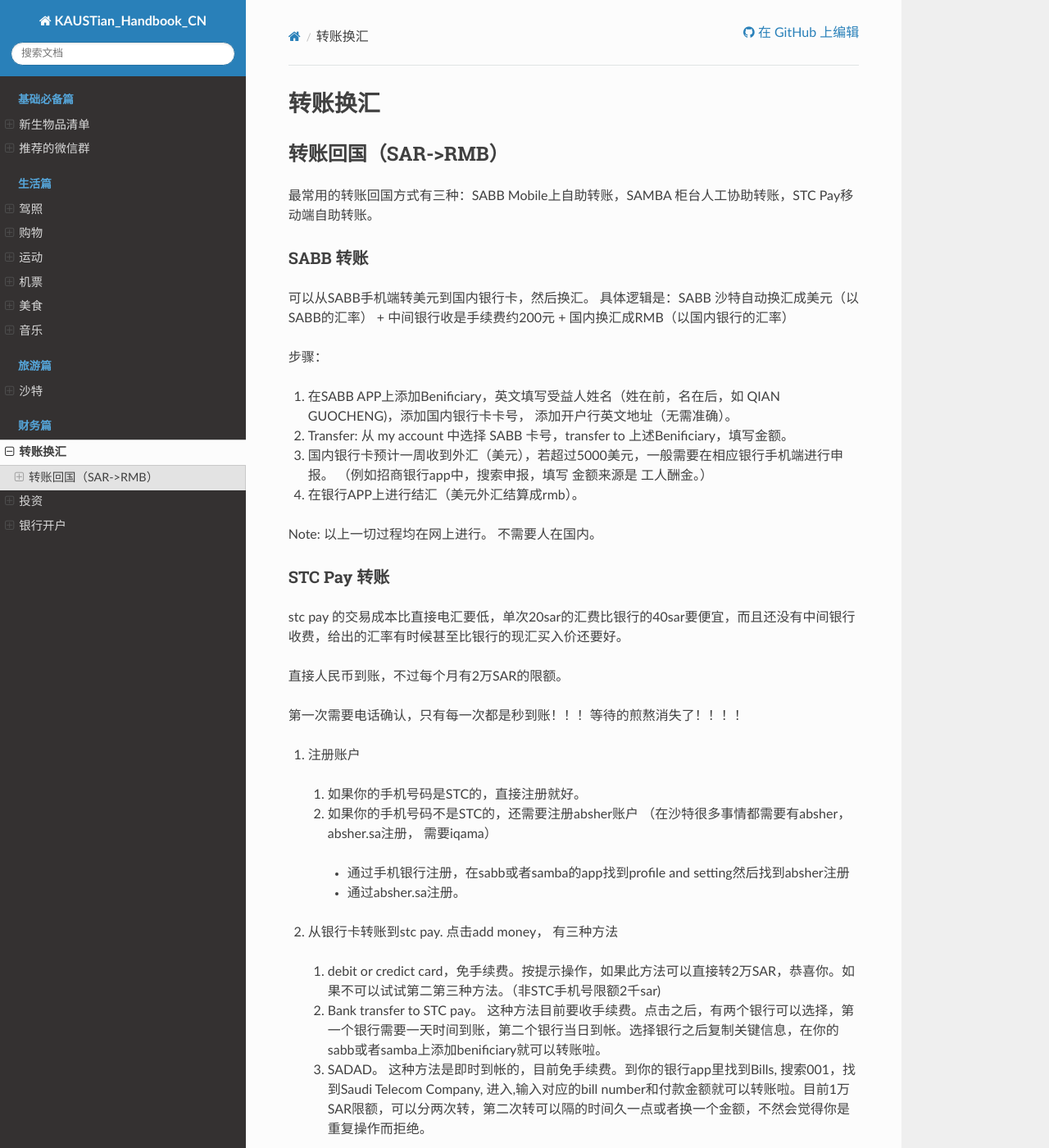
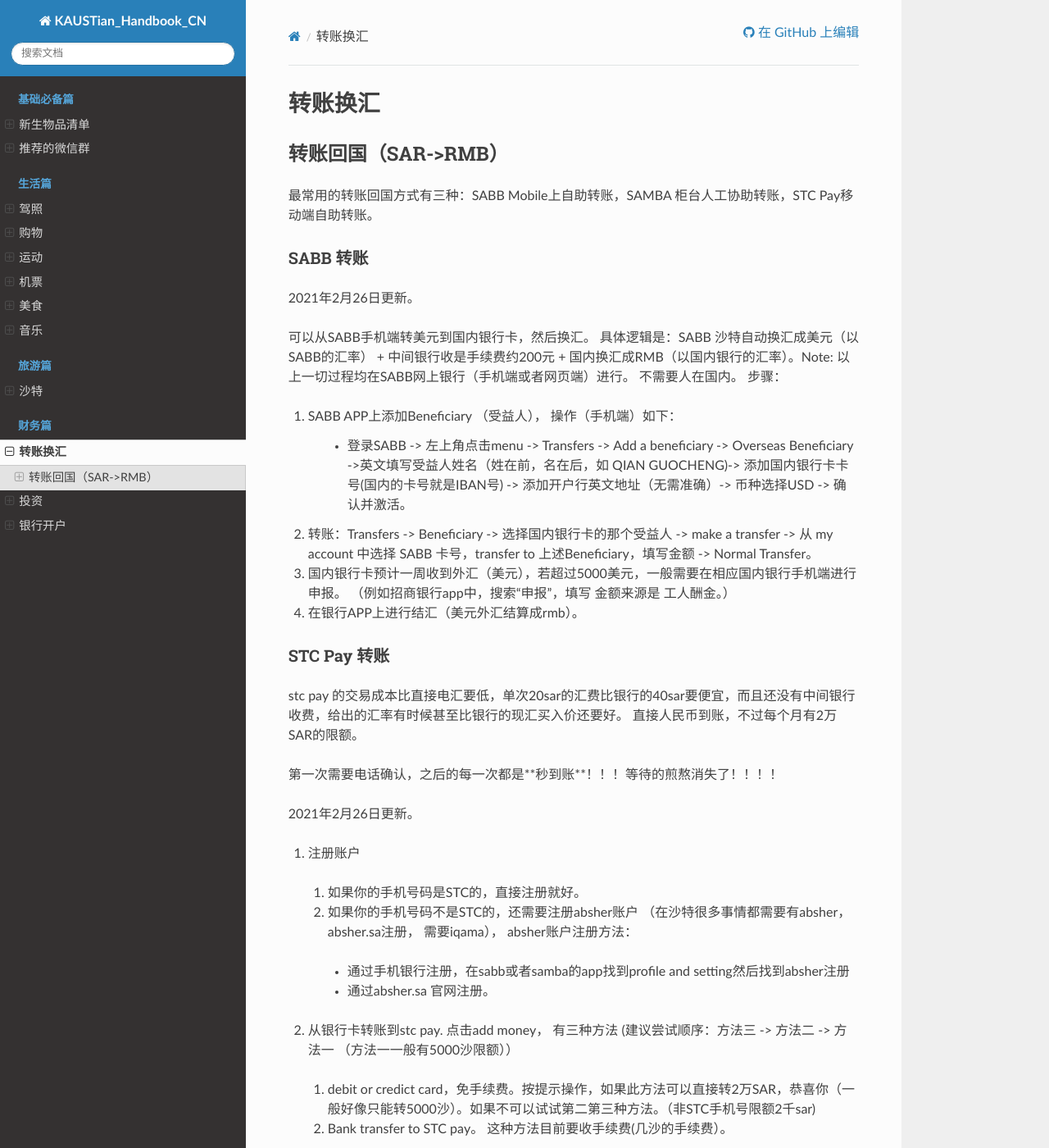
Before and after one commit to guochengqian/KAUSTian_Handbook_CN, a Sphinx documentation site: the page built from docs/content/finance/transfer.rst, in a window 1280 px wide and 1400 px high. Shown: the whole window at 82% size. Built offline with Sphinx 7.4.7 and the Read the Docs theme 2.0.0, drawn with Linux system fonts in a browser that asks for light colours; some of the changed text lies outside the part shown.

Commit message:
添加了转账详情

```diff
--- a/docs/content/finance/transfer.rst
+++ b/docs/content/finance/transfer.rst
@@ -15,44 +15,54 @@
 
 最常用的转账回国方式有三种：SABB Mobile上自助转账，SAMBA 柜台人工协助转账，STC Pay移动端自助转账。
 
+.. _sabbtrans:
 SABB 转账
 ^^^^^^^^^
-可以从SABB手机端转美元到国内银行卡，然后换汇。 具体逻辑是：SABB 沙特自动换汇成美元（以SABB的汇率） + 中间银行收是手续费约200元 + 国内换汇成RMB（以国内银行的汇率）
+2021年2月26日更新。
 
+可以从SABB手机端转美元到国内银行卡，然后换汇。 具体逻辑是：SABB 沙特自动换汇成美元（以SABB的汇率） + 中间银行收是手续费约200元 + 国内换汇成RMB（以国内银行的汇率）。Note: 以上一切过程均在SABB网上银行（手机端或者网页端）进行。 不需要人在国内。
 步骤：
 
-1. 在SABB APP上添加Benificiary，英文填写受益人姓名（姓在前，名在后，如 QIAN GUOCHENG)，添加国内银行卡卡号， 添加开户行英文地址（无需准确）。
-2. Transfer: 从 my account 中选择 SABB 卡号，transfer to 上述Benificiary，填写金额。
-3. 国内银行卡预计一周收到外汇（美元），若超过5000美元，一般需要在相应银行手机端进行申报。 （例如招商银行app中，搜索申报，填写 金额来源是 工人酬金。）
+1. SABB APP上添加Beneficiary （受益人）， 操作（手机端）如下：
+
+    * 登录SABB -> 左上角点击menu -> Transfers -> Add a beneficiary -> Overseas Beneficiary ->英文填写受益人姓名（姓在前，名在后，如 QIAN GUOCHENG)-> 添加国内银行卡卡号(国内的卡号就是IBAN号) -> 添加开户行英文地址（无需准确）-> 币种选择USD -> 确认并激活。
+
+2. 转账：Transfers -> Beneficiary -> 选择国内银行卡的那个受益人 -> make a transfer -> 从 my account 中选择 SABB 卡号，transfer to 上述Beneficiary，填写金额 -> Normal Transfer。
+3. 国内银行卡预计一周收到外汇（美元），若超过5000美元，一般需要在相应国内银行手机端进行申报。 （例如招商银行app中，搜索“申报”，填写 金额来源是 工人酬金。）
 4. 在银行APP上进行结汇（美元外汇结算成rmb）。
 
-Note: 以上一切过程均在网上进行。 不需要人在国内。
+
 
 
 STC Pay 转账
 ^^^^^^^^^^^^^^^
-stc pay 的交易成本比直接电汇要低，单次20sar的汇费比银行的40sar要便宜，而且还没有中间银行收费，给出的汇率有时候甚至比银行的现汇买入价还要好。
+stc pay 的交易成本比直接电汇要低，单次20sar的汇费比银行的40sar要便宜，而且还没有中间银行收费，给出的汇率有时候甚至比银行的现汇买入价还要好。 直接人民币到账，不过每个月有2万SAR的限额。
 
-直接人民币到账，不过每个月有2万SAR的限额。
+第一次需要电话确认，之后的每一次都是**秒到账**！！！等待的煎熬消失了！！！！
 
-第一次需要电话确认，只有每一次都是秒到账！！！等待的煎熬消失了！！！！
+2021年2月26日更新。
 
 1. 注册账户
 
   1. 如果你的手机号码是STC的，直接注册就好。
-  2. 如果你的手机号码不是STC的，还需要注册absher账户 （在沙特很多事情都需要有absher， absher.sa注册， 需要iqama）
+  2. 如果你的手机号码不是STC的，还需要注册absher账户 （在沙特很多事情都需要有absher， absher.sa注册， 需要iqama）， absher账户注册方法：
 
     * 通过手机银行注册，在sabb或者samba的app找到profile and setting然后找到absher注册
-    * 通过absher.sa注册。
+    * 通过absher.sa 官网注册。
 
-2. 从银行卡转账到stc pay. 点击add money， 有三种方法
+2. 从银行卡转账到stc pay. 点击add money， 有三种方法 (建议尝试顺序：方法三 -> 方法二 -> 方法一 （方法一一般有5000沙限额））
 
-  1. debit or credict card，免手续费。按提示操作，如果此方法可以直接转2万SAR，恭喜你。如果不可以试试第二第三种方法。（非STC手机号限额2千sar)
-  2. Bank transfer to STC pay。 这种方法目前要收手续费。点击之后，有两个银行可以选择，第一个银行需要一天时间到账，第二个银行当日到帐。选择银行之后复制关键信息，在你的sabb或者samba上添加benificiary就可以转账啦。
-  3. SADAD。 这种方法是即时到帐的，目前免手续费。到你的银行app里找到Bills, 搜索001，找到Saudi Telecom Company, 进入,输入对应的bill number和付款金额就可以转账啦。目前1万SAR限额，可以分两次转，第二次转可以隔的时间久一点或者换一个金额，不然会觉得你是重复操作而拒绝。
+  1. debit or credict card，免手续费。按提示操作，如果此方法可以直接转2万SAR，恭喜你（一般好像只能转5000沙）。如果不可以试试第二第三种方法。（非STC手机号限额2千sar)
+  2. Bank transfer to STC pay。 这种方法目前要收手续费(几沙的手续费）。
+
+    * 点击add money之后，有两个银行可以选择，第一个银行需要一天时间到账，第二个银行当日到帐。 建议选择第二个银行Riyad Bank.
+    * 选择银行之后复制IBAN
+    * 在你的sabb或者samba上添加Beneficiary (选择other local bank) 就可以转账啦。 具体添加Beneficiary以及后续转账方法可参考上文SABB转账 :ref:`sabbtrans`.
+
+  3. SADAD。 这种方法是即时到帐的，目前免手续费。Stc Pay中add money -> SADAD -> 复制sadad number -> 到你的银行app里找到Bills -> one time payment -> 搜索001，找到Saudi Telecom Company -> 输入对应的SADAD number（或称为BILL NUMBER） 和付款金额就可以转账啦。目前1万SAR限额，可以分两次转，第二次转可以隔一段时间（如5分钟）或者换一个金额（如相差0.01沙），不然会觉得你是重复操作而拒绝，可自己尝试，若错误，不会产生任何费用收取。
 
 
-3. 转好钱之后选择国际汇款，可以选择转账到银行卡 `<S>` 或者转账到电子钱包（支付宝) `</S>` 填写好资料，就可以转账啦，**如果是第一次使用，记得填promotion code ISQE4R 或者KIKJSJ喔，会返现。换着用**
+3. 转好钱之后， 在STC PAY选择国际汇款，可以选择转账到银行卡 `<S>` 或者转账到电子钱包（支付宝) `</S>` 填写好资料，就可以转账啦，**如果是第一次使用，记得填promotion code ISQE4R 或者KIKJSJ喔，会返现。换着用**
 
 
 4. 如果你是选择转账到银行卡
```
